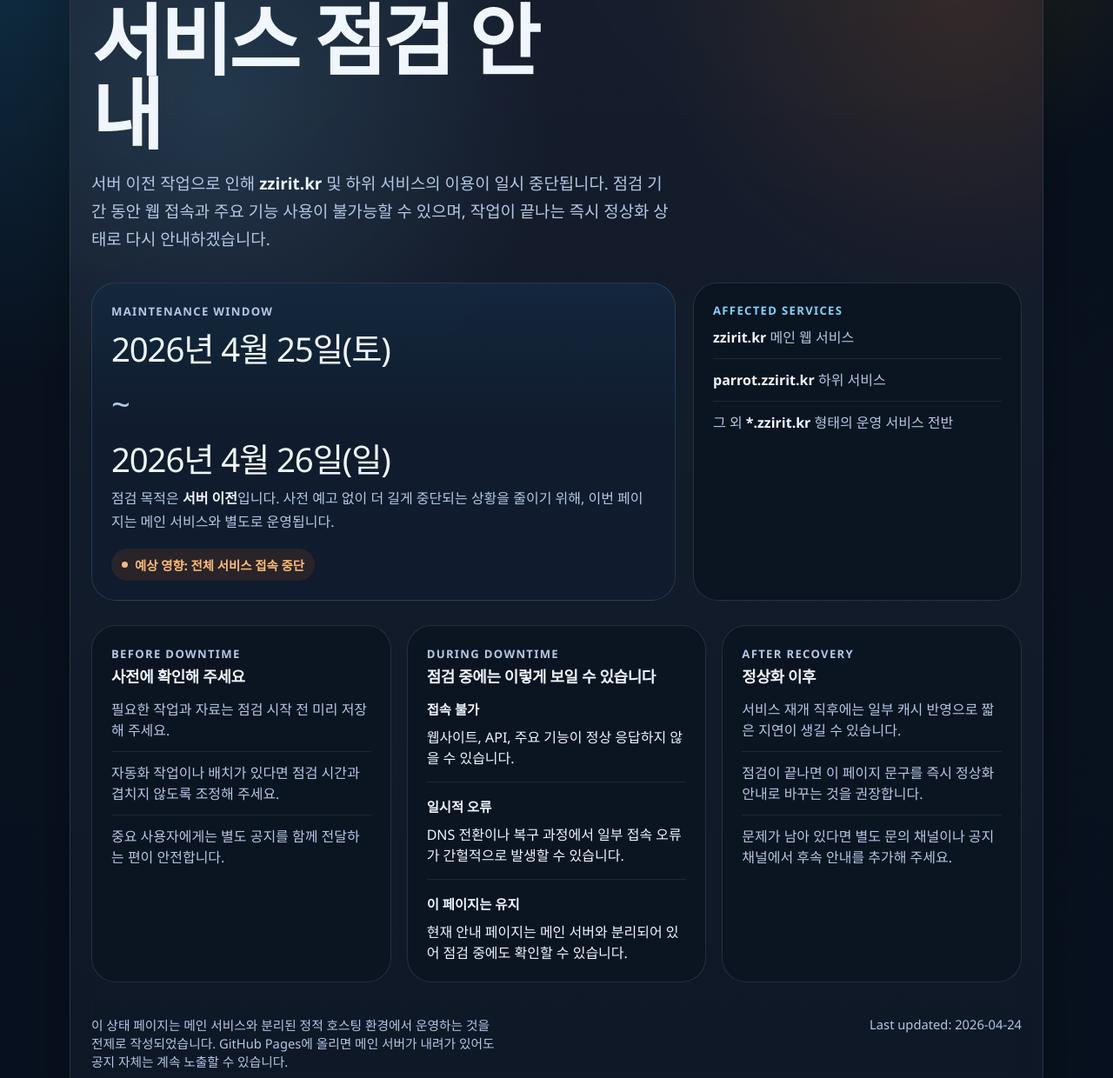
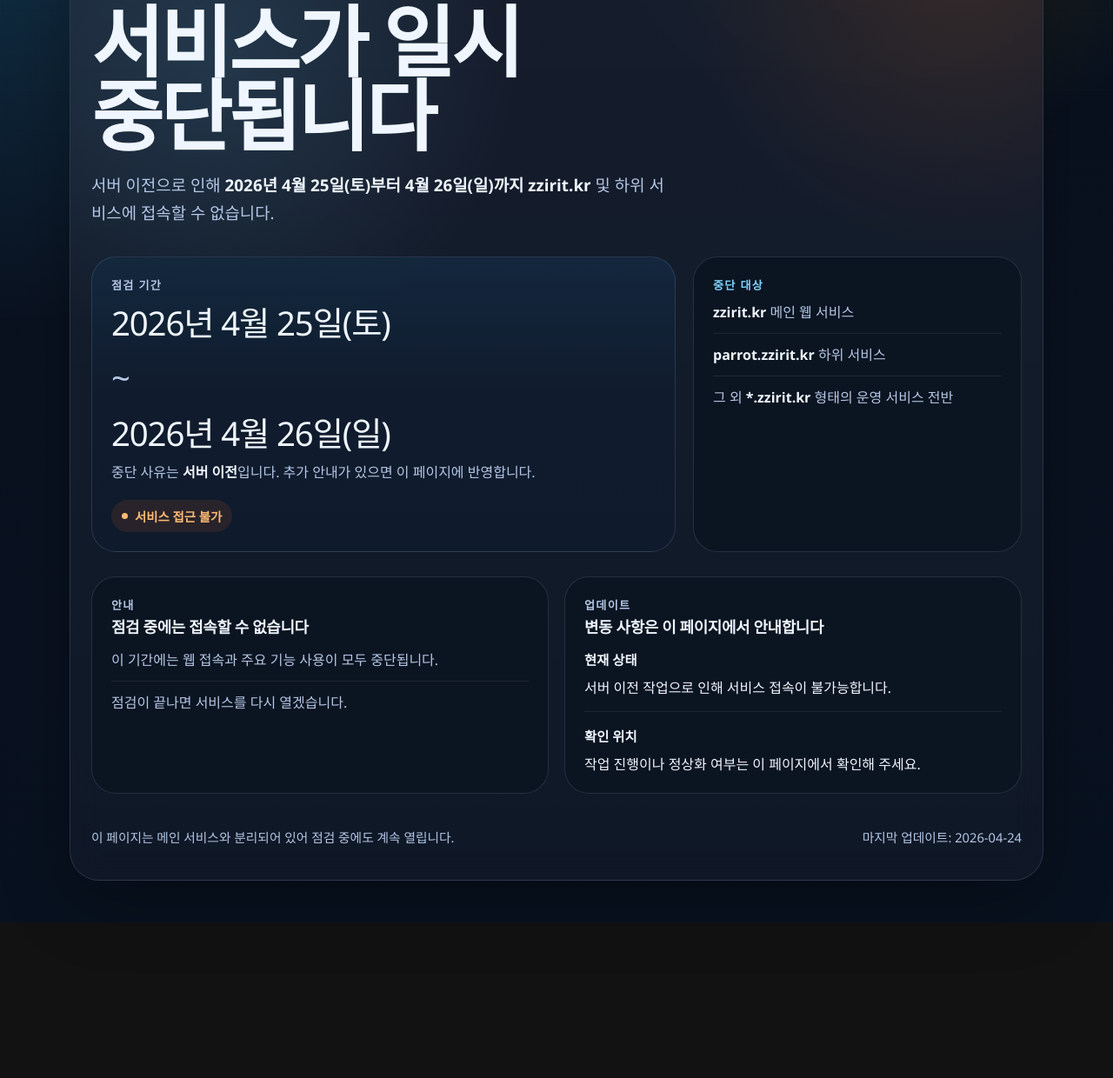
Before and after one commit to doojoo9999/zzirit-static-page, a plain HTML site: page index.html in a window 1280 px wide. Shown: the part 205-1445 px from the top of the page at 87% size. After the commit the page ends 1266 px from the top, so only its background shows below. Drawn offline with Linux system fonts and the light colour scheme.

Commit message:
fix)점검 페이지 문구 단순화

```diff
--- a/index.html
+++ b/index.html
@@ -3,17 +3,17 @@
   <head>
     <meta charset="utf-8" />
     <meta name="viewport" content="width=device-width, initial-scale=1" />
-    <title>zzirit 서비스 점검 안내</title>
+    <title>zzirit 서비스 점검 안내 | 2026.04.25~04.26</title>
     <meta
       name="description"
-      content="2026년 4월 25일(토)부터 4월 26일(일)까지 zzirit.kr 및 하위 서비스가 서버 이전으로 일시 중단됩니다."
+      content="2026년 4월 25일(토)부터 4월 26일(일)까지 서버 이전으로 인해 zzirit.kr 및 하위 서비스에 접속할 수 없습니다."
     />
     <meta name="robots" content="noindex, nofollow" />
     <meta name="theme-color" content="#0e1726" />
-    <meta property="og:title" content="zzirit 서비스 점검 안내" />
+    <meta property="og:title" content="zzirit 서비스 점검 안내 | 2026.04.25~04.26" />
     <meta
       property="og:description"
-      content="2026년 4월 25일(토)부터 4월 26일(일)까지 서버 이전으로 인해 서비스가 일시 중단됩니다."
+      content="2026년 4월 25일(토)부터 4월 26일(일)까지 서버 이전으로 인해 zzirit.kr 및 하위 서비스에 접속할 수 없습니다."
     />
     <meta property="og:type" content="website" />
     <style>
@@ -246,7 +246,7 @@
         position: relative;
         z-index: 1;
         display: grid;
-        grid-template-columns: repeat(3, minmax(0, 1fr));
+        grid-template-columns: repeat(auto-fit, minmax(280px, 1fr));
         gap: 18px;
         padding: 0 24px 24px;
       }
@@ -391,23 +391,23 @@
         <div class="topbar">
           <div class="brand">
             <span class="brand-mark" aria-hidden="true"></span>
-            <span>zzirit service status</span>
+            <span>zzirit 상태 안내</span>
           </div>
-          <div class="status-chip">Planned maintenance</div>
+          <div class="status-chip">점검 예정</div>
         </div>
 
         <div class="hero">
-          <p class="eyebrow">Server migration notice</p>
-          <h1 id="maintenance-title">서비스 점검 안내</h1>
+          <p class="eyebrow">서버 이전 안내</p>
+          <h1 id="maintenance-title">서비스가 일시 중단됩니다</h1>
           <p class="lead">
-            서버 이전 작업으로 인해 <strong>zzirit.kr</strong> 및 하위 서비스의 이용이 일시
-            중단됩니다. 점검 기간 동안 웹 접속과 주요 기능 사용이 불가능할 수 있으며,
-            작업이 끝나는 즉시 정상화 상태로 다시 안내하겠습니다.
+            서버 이전으로 인해
+            <strong>2026년 4월 25일(토)부터 4월 26일(일)까지</strong>
+            <strong>zzirit.kr</strong> 및 하위 서비스에 접속할 수 없습니다.
           </p>
 
           <div class="hero-grid">
             <article class="panel hero-panel">
-              <p class="label">Maintenance window</p>
+              <p class="label">점검 기간</p>
               <p class="window">
                 <time datetime="2026-04-25">2026년 4월 25일(토)</time>
                 <br />
@@ -416,14 +416,14 @@
                 <time datetime="2026-04-26">2026년 4월 26일(일)</time>
               </p>
               <p>
-                점검 목적은 <strong>서버 이전</strong>입니다. 사전 예고 없이 더 길게 중단되는
-                상황을 줄이기 위해, 이번 페이지는 메인 서비스와 별도로 운영됩니다.
+                중단 사유는 <strong>서버 이전</strong>입니다. 추가 안내가 있으면 이 페이지에
+                반영합니다.
               </p>
-              <div class="impact">예상 영향: 전체 서비스 접속 중단</div>
+              <div class="impact">서비스 접근 불가</div>
             </article>
 
             <aside class="panel">
-              <p class="label">Affected services</p>
+              <p class="label">중단 대상</p>
               <ul class="service-list">
                 <li><strong>zzirit.kr</strong> 메인 웹 서비스</li>
                 <li><strong>parrot.zzirit.kr</strong> 하위 서비스</li>
@@ -433,54 +433,37 @@
           </div>
         </div>
 
-        <section class="cards" aria-label="Maintenance details">
+        <section class="cards" aria-label="추가 안내">
           <article class="panel card">
-            <p class="label">Before downtime</p>
-            <h2>사전에 확인해 주세요</h2>
+            <p class="label">안내</p>
+            <h2>점검 중에는 접속할 수 없습니다</h2>
             <ul class="notes">
-              <li>필요한 작업과 자료는 점검 시작 전 미리 저장해 주세요.</li>
-              <li>자동화 작업이나 배치가 있다면 점검 시간과 겹치지 않도록 조정해 주세요.</li>
-              <li>중요 사용자에게는 별도 공지를 함께 전달하는 편이 안전합니다.</li>
+              <li>이 기간에는 웹 접속과 주요 기능 사용이 모두 중단됩니다.</li>
+              <li>점검이 끝나면 서비스를 다시 열겠습니다.</li>
             </ul>
           </article>
 
           <article class="panel card">
-            <p class="label">During downtime</p>
-            <h2>점검 중에는 이렇게 보일 수 있습니다</h2>
+            <p class="label">업데이트</p>
+            <h2>변동 사항은 이 페이지에서 안내합니다</h2>
             <ul class="timeline">
               <li>
-                <strong>접속 불가</strong>
-                웹사이트, API, 주요 기능이 정상 응답하지 않을 수 있습니다.
+                <strong>현재 상태</strong>
+                서버 이전 작업으로 인해 서비스 접속이 불가능합니다.
               </li>
               <li>
-                <strong>일시적 오류</strong>
-                DNS 전환이나 복구 과정에서 일부 접속 오류가 간헐적으로 발생할 수 있습니다.
+                <strong>확인 위치</strong>
+                작업 진행이나 정상화 여부는 이 페이지에서 확인해 주세요.
               </li>
-              <li>
-                <strong>이 페이지는 유지</strong>
-                현재 안내 페이지는 메인 서버와 분리되어 있어 점검 중에도 확인할 수 있습니다.
-              </li>
-            </ul>
-          </article>
-
-          <article class="panel card">
-            <p class="label">After recovery</p>
-            <h2>정상화 이후</h2>
-            <ul class="notes">
-              <li>서비스 재개 직후에는 일부 캐시 반영으로 짧은 지연이 생길 수 있습니다.</li>
-              <li>점검이 끝나면 이 페이지 문구를 즉시 정상화 안내로 바꾸는 것을 권장합니다.</li>
-              <li>문제가 남아 있다면 별도 문의 채널이나 공지 채널에서 후속 안내를 추가해 주세요.</li>
             </ul>
           </article>
         </section>
 
         <footer>
           <p class="footnote">
-            이 상태 페이지는 메인 서비스와 분리된 정적 호스팅 환경에서 운영하는 것을
-            전제로 작성되었습니다. GitHub Pages에 올리면 메인 서버가 내려가 있어도 공지
-            자체는 계속 노출할 수 있습니다.
+            이 페이지는 메인 서비스와 분리되어 있어 점검 중에도 계속 열립니다.
           </p>
-          <p class="stamp">Last updated: 2026-04-24</p>
+          <p class="stamp">마지막 업데이트: 2026-04-24</p>
         </footer>
       </section>
     </main>
```
